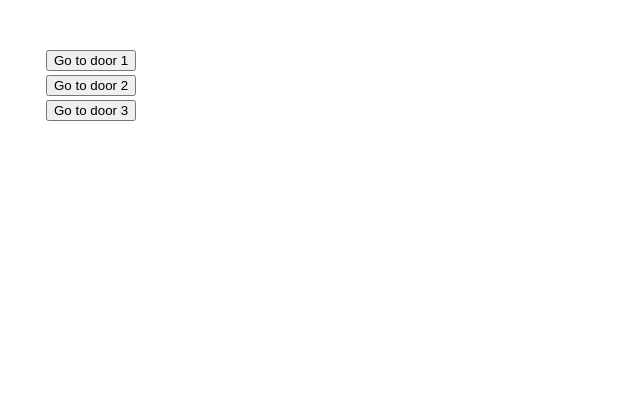
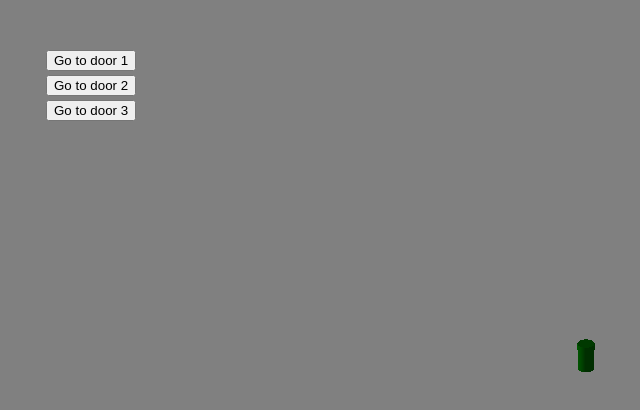
Before and after one commit to saarzhanova/Navigation-Telecom, a plain HTML site: page index.html in a window 1280 px wide. Shown: the whole page, without its empty margins (54-694 px from the left). Drawn offline with Linux system fonts and the light colour scheme; the site is published under a folder, as on GitHub Pages, so addresses that start at the root find nothing; no server answers.

Commit message:
fix link index.html

```diff
--- a/index.html
+++ b/index.html
@@ -6,7 +6,7 @@
     <style>
         body { margin: 0; }
     </style>
-  <script type="module" crossorigin src="/assets/index-t7lCjnUJ.js"></script>
+  <script type="module" crossorigin src="assets/index-t7lCjnUJ.js"></script>
 </head>
 <body>
 <button class="goButton" id="1" style="position: fixed; top: 50px; left: 100px">Go to door 1</button>
```
